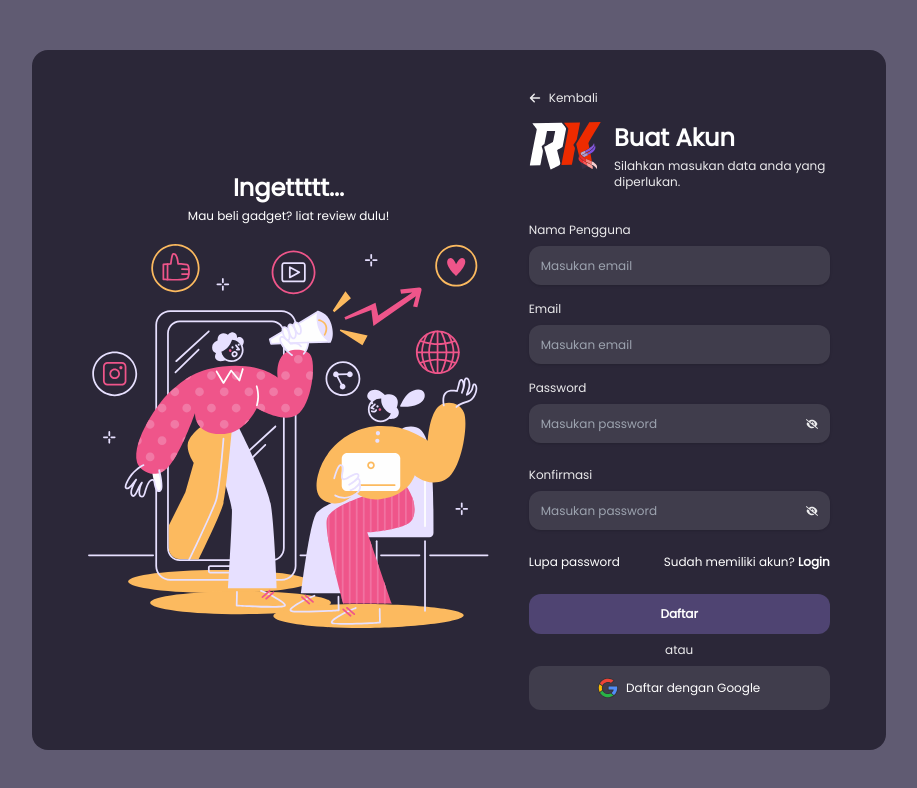
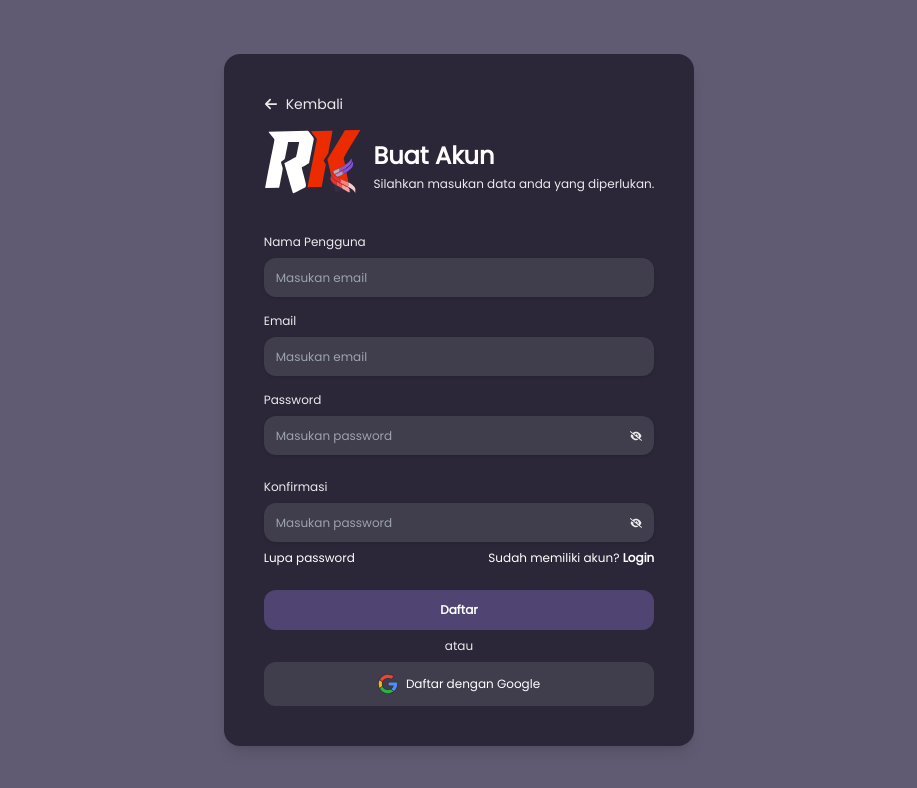
Before and after one commit to andrr64/ReviewKuy-Website, a React (Vite) app in the folder client/: page /register in a window 1280 px wide. Shown: the top 788 px of the page, without its empty margins (181-1098 px from the left). Built offline with nearby package versions, Linux system fonts and the light colour scheme.

Commit message:
pembaharuan desain UI halaman registrasi

```diff
--- a/client/src/pages/registration/components/bagian-logo.tsx
+++ b/client/src/pages/registration/components/bagian-logo.tsx
@@ -2,12 +2,14 @@ import { RK_WhiteLogo } from "../../../assets/import"
 
 export default function LogoSection() {
   return (
-    <div className="text-center mb-8 flex flex-col laptop:flex-row space-x-3">
-        <img src={RK_WhiteLogo} alt="Review Kuy Logo" className="h-12 mb-4 laptop:m-0" />
-        <div className="text-white text-center laptop:text-left">
-          <h1 className="text-xl laptop:text-2xl mb-1 font-bold">Buat Akun</h1>
-          <p className="text-xs opacity-90">Silahkan masukan data anda yang diperlukan.</p>
-        </div>
+    <div className="text-center mb-8 flex flex-col laptop:flex-row items-center space-x-3">
+      <a href="/">
+        <img src={RK_WhiteLogo} alt="Review Kuy Logo" className="h-16 mx-auto mb-2" />
+      </a>
+      <div className="text-white text-center laptop:text-left">
+        <h1 className="text-xl laptop:text-2xl mb-1 font-bold">Buat Akun</h1>
+        <p className="text-xs opacity-90">Silahkan masukan data anda yang diperlukan.</p>
+      </div>
     </div>
   )
 }
--- a/client/src/pages/registration/components/form-register.tsx
+++ b/client/src/pages/registration/components/form-register.tsx
@@ -25,7 +25,7 @@ export default function FormRegister() {
 
     return (
         <form onSubmit={handleSubmit(onSubmit)} className='text-xs text-white'>
-            {/* Email Field */}
+            {/* Name Field */}
             <div className="mb-4">
                 <label className="block opacity-90 mb-2" htmlFor="email">
                     Nama Pengguna
@@ -45,7 +45,7 @@ export default function FormRegister() {
                 />
 
                 {errors.email && typeof errors.email.message === 'string' && (
-                    <p className="text-red-500 text-xs italic mt-2">
+                    <p className="text-red-500  italic mt-2">
                         {errors.email.message}
                     </p>
                 )}
@@ -71,7 +71,7 @@ export default function FormRegister() {
                 />
 
                 {errors.email && typeof errors.email.message === 'string' && (
-                    <p className="text-red-500 text-xs italic mt-2">
+                    <p className="text-red-500   italic mt-2">
                         {errors.email.message}
                     </p>
                 )}
@@ -106,7 +106,7 @@ export default function FormRegister() {
                     </button>
                 </div>
                 {errors.password && typeof errors.password.message === 'string' && (
-                    <p className="text-red-500 text-xs italic mt-2">
+                    <p className="text-red-500   italic mt-2">
                         {errors.password.message}
                     </p>
                 )}
@@ -141,14 +141,12 @@ export default function FormRegister() {
                     </button>
                 </div>
                 {errors.password && typeof errors.password.message === 'string' && (
-                    <p className="text-red-500 text-xs italic mt-2">
+                    <p className="text-red-500   italic mt-2">
                         {errors.password.message}
                     </p>
                 )}
-            </div>
-
                 {/* Forgot Password and Register Links */}
-            <div className="flex items-center justify-between mb-6">
+                <div className="flex mt-2 flex-col space-y-2 tablet:flex-row tablet:space-y-0 items-center justify-between mb-6">
                     <a href="/forgot-password" >
                         Lupa password
                     </a>
@@ -156,6 +154,8 @@ export default function FormRegister() {
                         Sudah memiliki akun? <b>Login</b>
                     </a>
                 </div>
+            </div>
+
 
             {/* Login Button */}
             <div className="text-white text-center">
@@ -165,7 +165,7 @@ export default function FormRegister() {
                 >
                     Daftar
                 </button>
-                <p className='opacity-90 my-2 text-xs'>atau</p>
+                <p className='opacity-90 my-2  '>atau</p>
                 <button
                     type="submit"
                     className="rounded-full transition duration-300 bg-field hover:bg-active-field py-3 px-4 rounded-xl focus:outline-none focus:shadow-outline w-full hover:shadow-lg"
--- a/client/src/pages/registration/index.tsx
+++ b/client/src/pages/registration/index.tsx
@@ -4,29 +4,20 @@ import { setTitle } from '../utility';
 import { FaArrowLeft } from 'react-icons/fa6';
 import { useNavigate } from 'react-router-dom';
 import FormRegister from './components/form-register';
-import PeopleIllustration from './assets/people.svg';
 
 const RegisterPage: React.FC = () => {
   useEffect(() => setTitle('Register'), []); // Efek dijalankan sekali ketika komponen di-mount
   const navigate = useNavigate();
 
   return (
-    <div className="bg-light-purple flex items-center justify-center min-h-screen">
-      <div className="flex laptop:space-x-10 bg-primary px-8 laptop:px-14 py-10 rounded-2xl w-2/3 laptop:w-2/3">
-        {/* Section pertama hanya muncul di tablet dan di atasnya */}
-        <section className='hidden desktop:flex text-white flex-col items-center justify-center'>
-          <h1 className='h-0 laptop:h-auto mb-1 text-2xl font-bold'>Ingettttt...</h1>
-          <p className='mb-5 font-light text-xs'>Mau beli gadget? liat review dulu!</p>
-          <img src={PeopleIllustration} alt="" />
-        </section>
-        <section>
-          <button onClick={() => navigate(-1)} className="text-xs transition duration-300 hover:-translate-x-2 text-left text-white opacity-90 mb-4 flex items-center">
-            <FaArrowLeft className='mr-2' />
-            Kembali
-          </button>
-          <LogoSection />
-          <FormRegister />
-        </section>
+    <div className='bg-light-purple flex items-center justify-center min-h-screen'>
+      <div className="bg-primary shadow-lg p-5 laptop:p-10 rounded-2xl">
+        <button onClick={() => navigate(-1)} className="text-sm text-white opacity-90 transition duration-300 hover:-translate-x-2 text-left text-gray-600 mb-4 flex items-center">
+          <FaArrowLeft className='mr-2'/>
+          <span> Kembali </span>
+        </button>
+        <LogoSection/>
+        <FormRegister/>
       </div>
     </div>
   );
```
Also changed, not shown: client/src/pages/registration/assets/people.svg (deleted). Lines whose indentation alone changed are shown as unchanged.
